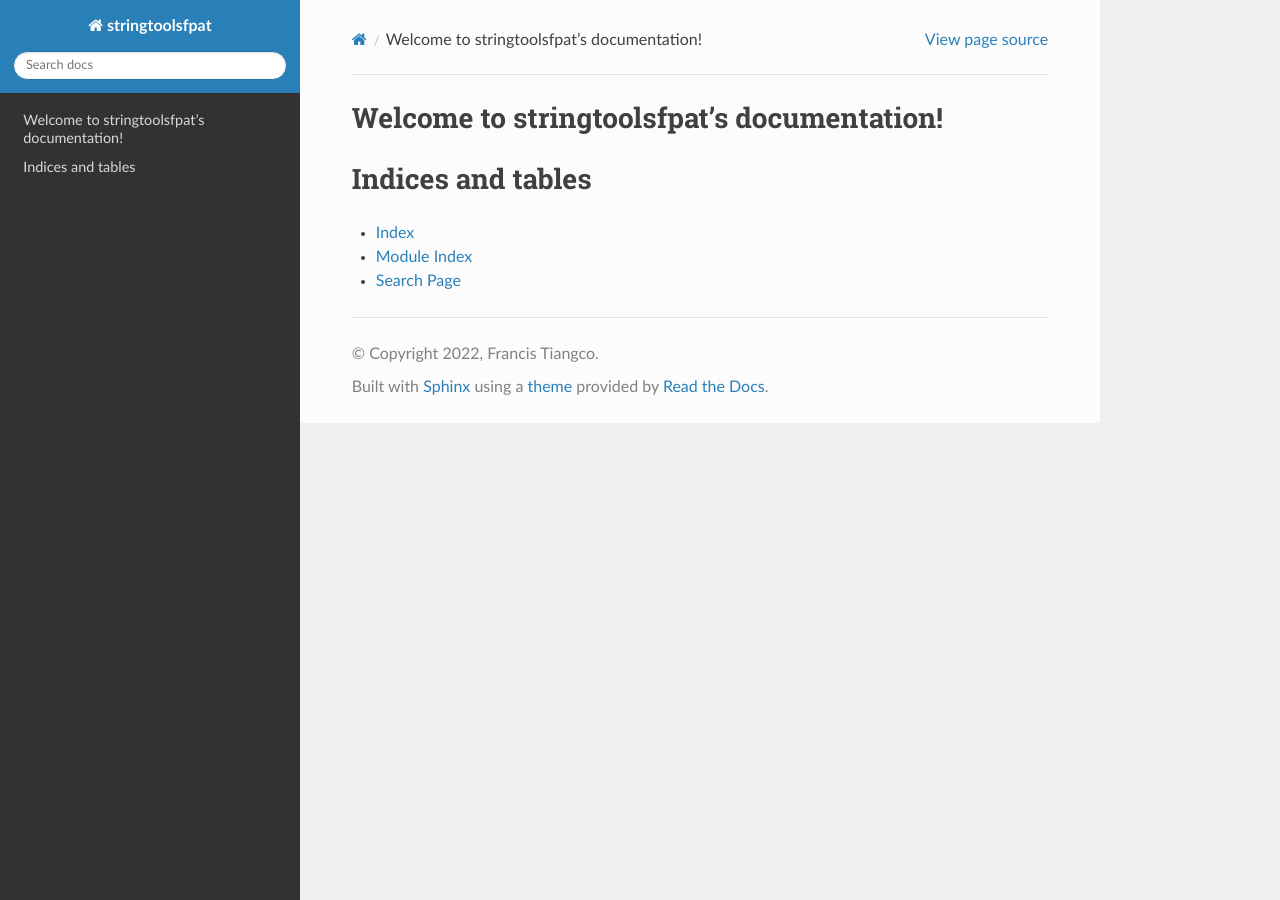
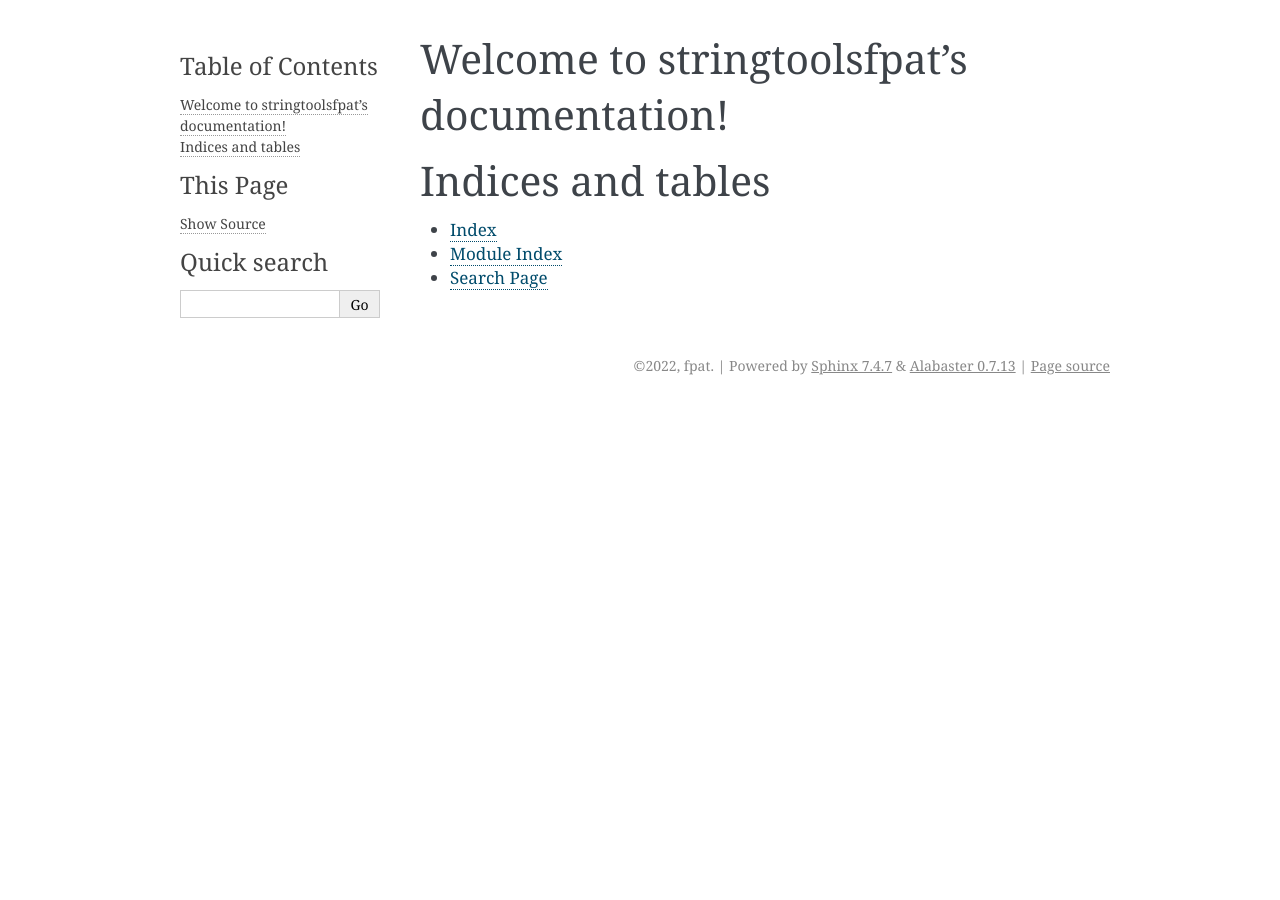
Before and after one commit to fptiangco/stringtools-fpat, a Sphinx documentation site: the page built from docs/index.rst, in a window 1280 px wide. Built offline with Sphinx 7.4.7, drawn with Linux system fonts in a browser that asks for light colours.

Commit message:
Change theme

```diff
--- a/docs/conf.py
+++ b/docs/conf.py
@@ -18,8 +18,8 @@
 # -- Project information -----------------------------------------------------
 
 project = 'stringtoolsfpat'
-copyright = '2022, Francis Tiangco'
-author = 'Francis Tiangco'
+copyright = '2022, fpat'
+author = 'fpat'
 
 
 # -- General configuration ---------------------------------------------------
@@ -44,8 +44,8 @@ exclude_patterns = ['_build', 'Thumbs.db', '.DS_Store']
 # The theme to use for HTML and HTML Help pages.  See the documentation for
 # a list of builtin themes.
 #
-#html_theme = 'alabaster'
-html_theme = 'sphinx_rtd_theme'
+html_theme = 'alabaster'
+#html_theme = 'sphinx_rtd_theme'
 
 # Add any paths that contain custom static files (such as style sheets) here,
 # relative to this directory. They are copied after the builtin static files,
--- a/setup.py
+++ b/setup.py
@@ -5,7 +5,7 @@ README_MD = open(join(dirname(abspath(__file__)), "README.md")).read()
 
 setup(
     name="stringtoolsfpat",
-    version="0.0.34",
+    version="0.0.36",
     packages=find_packages(),
     description="String tools",
     long_description=README_MD,
```
